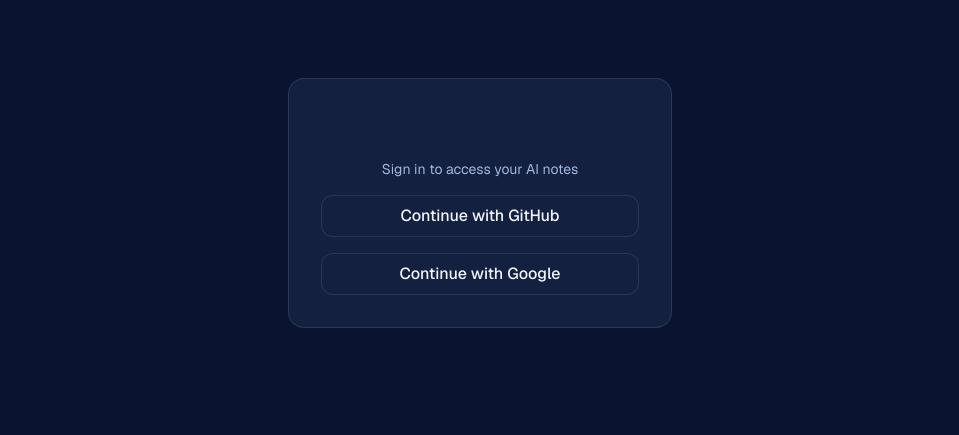
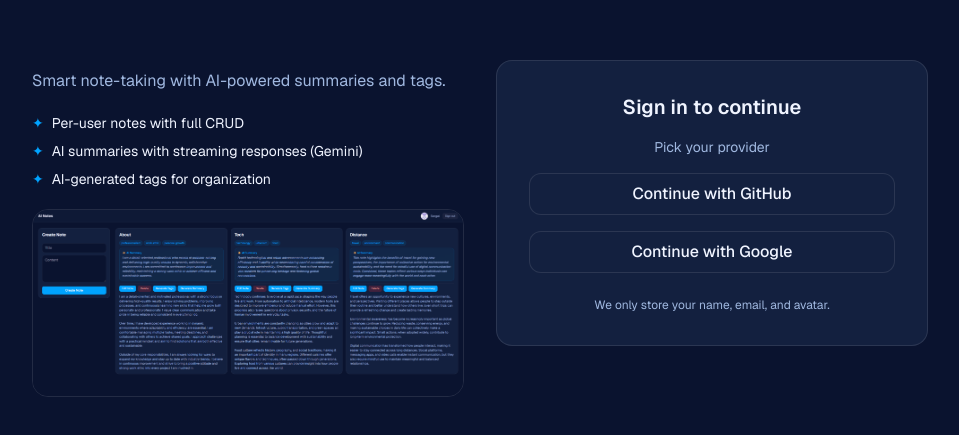
Before and after one commit to Sergei1790/ai-notes, a Next.js app: page /signin in a window 1280 px wide. Shown: the part 197-632 px from the top of the page, without its empty margins (160-1119 px from the left). Built offline with nearby package versions, Linux system fonts and the light colour scheme; no server answers.

Commit message:
polish: signin landing page + fix middleware matcher for static images

```diff
--- a/src/app/signin/page.tsx
+++ b/src/app/signin/page.tsx
@@ -1,14 +1,48 @@
 import { signIn } from '@/auth';
+import Image from 'next/image';
 
 export default async function SignInPage() {
     return (
-        <main className="min-h-screen flex items-center justify-center">
-            <div className="bg-card border border-white/10 rounded-2xl p-8 w-full max-w-sm space-y-4">
-                <h1 className="text-2xl font-bold text-center bg-clip-text text-transparent"
+        <main className="min-h-screen flex items-center justify-center p-6">
+            <div className="w-full max-w-4xl grid lg:grid-cols-2 gap-8 items-center">
+                {/* Left: pitch */}
+                <div className="space-y-5">
+                    <h1 className="text-3xl lg:text-4xl font-bold bg-clip-text text-transparent"
                         style={{ backgroundImage: 'linear-gradient(to right, var(--color-primary), var(--color-highlight))' }}>
-                    Sign In
+                        AI Notes
                     </h1>
-                <p className="text-muted text-center text-sm">Sign in to access your AI notes</p>
+                    <p className="text-muted text-base">
+                        Smart note-taking with AI-powered summaries and tags.
+                    </p>
+                    <ul className="space-y-2 text-sm text-foreground">
+                        <li className="flex items-start gap-2">
+                            <span className="text-primary">✦</span>
+                            <span>Per-user notes with full CRUD</span>
+                        </li>
+                        <li className="flex items-start gap-2">
+                            <span className="text-primary">✦</span>
+                            <span>AI summaries with streaming responses (Gemini)</span>
+                        </li>
+                        <li className="flex items-start gap-2">
+                            <span className="text-primary">✦</span>
+                            <span>AI-generated tags for organization</span>
+                        </li>
+                    </ul>
+                    <div className="rounded-2xl overflow-hidden border border-white/10">
+                        <Image
+                            src="/screenshot.png"
+                            alt="AI Notes preview"
+                            width={800}
+                            height={500}
+                            className="w-full h-auto"
+                        />
+                    </div>
+                </div>
+
+                {/* Right: auth */}
+                <div className="bg-card border border-white/10 rounded-2xl p-8 w-full space-y-4">
+                    <h2 className="text-xl font-semibold text-center text-foreground">Sign in to continue</h2>
+                    <p className="text-muted text-center text-sm">Pick your provider</p>
                     <form action={async () => { 'use server'; await signIn('github', { redirectTo: '/' }); }}>
                         <button type="submit" className="w-full bg-card hover:bg-accent/40 border border-white/10 text-foreground px-4 py-2 rounded-xl transition-colors cursor-pointer font-medium">
                             Continue with GitHub
@@ -19,6 +53,10 @@
                             Continue with Google
                         </button>
                     </form>
+                    <p className="text-xs text-muted text-center pt-2">
+                        We only store your name, email, and avatar.
+                    </p>
+                </div>
             </div>
         </main>
     );
--- a/src/proxy.ts
+++ b/src/proxy.ts
@@ -8,5 +8,5 @@
 });
 
 export const config = {
-    matcher: ['/((?!api/auth|signin|_next/static|_next/image|favicon.ico).*)'],
+    matcher: ['/((?!api/auth|signin|_next/static|_next/image|favicon.ico|.*\\.(?:png|jpg|jpeg|gif|svg|webp|ico)$).*)'],
 };
```
Also changed, not shown: public/screenshot.png. Lines whose indentation alone changed are shown as unchanged.
